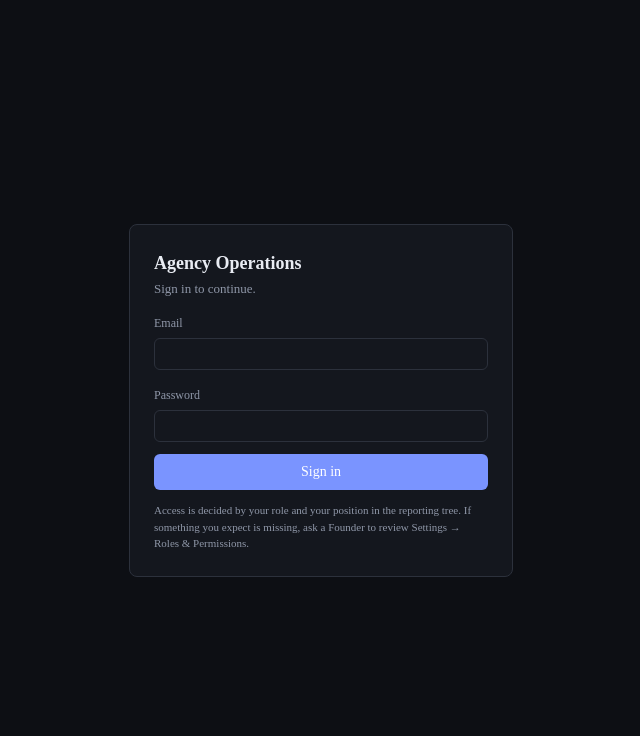
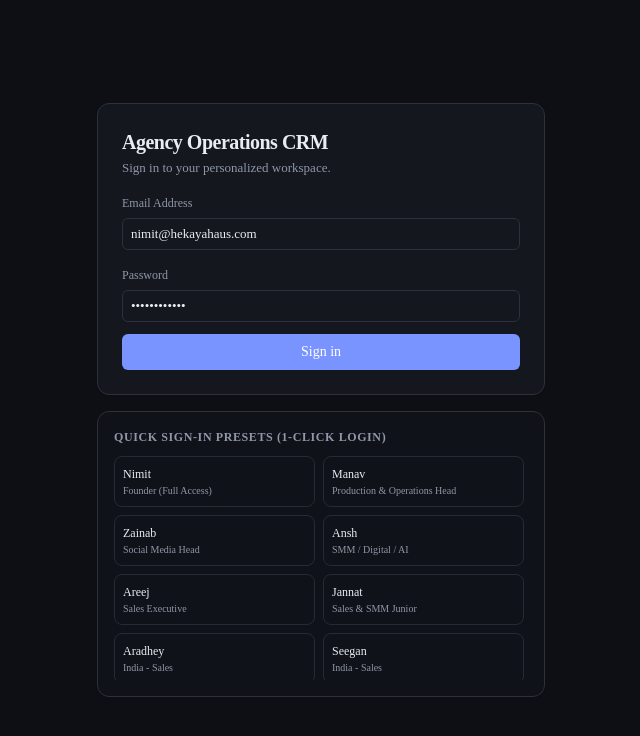
Before and after one commit to campaignlybackup-droid/newcrm-hh, a Next.js app: page /login in a window 1280 px wide. Shown: the top 736 px of the page, without its empty margins (319-959 px from the left). Built offline with nearby package versions, Linux system fonts and the light colour scheme.

Commit message:
feat: add 1-click team presets and seamless login fallback

```diff
--- a/src/app/login/page.tsx
+++ b/src/app/login/page.tsx
@@ -5,53 +5,119 @@ import { useRouter, useSearchParams } from 'next/navigation';
 import { supabase } from '@/lib/supabase/client';
 import { Button, Input, ErrorBox } from '@/components/ui/primitives';
 
+const TEAM_PRESETS = [
+  { name: 'Nimit', role: 'Founder (Full Access)', email: 'nimit@hekayahaus.com' },
+  { name: 'Manav', role: 'Production & Operations Head', email: 'manav@hekayahaus.com' },
+  { name: 'Zainab', role: 'Social Media Head', email: 'zainab@hekayahaus.com' },
+  { name: 'Ansh', role: 'SMM / Digital / AI', email: 'ansh@hekayahaus.com' },
+  { name: 'Areej', role: 'Sales Executive', email: 'areej@hekayahaus.com' },
+  { name: 'Jannat', role: 'Sales & SMM Junior', email: 'jannat@hekayahaus.com' },
+  { name: 'Aradhey', role: 'India - Sales', email: 'aradhey@hekayahaus.com' },
+  { name: 'Seegan', role: 'India - Sales', email: 'seegan@hekayahaus.com' },
+  { name: 'Neeraj', role: 'India - Sales', email: 'neeraj@hekayahaus.com' },
+  { name: 'Parth', role: 'Content Video Editor', email: 'parth@hekayahaus.com' },
+  { name: 'Dieablo', role: 'Media Production Video Editor', email: 'dieablo@hekayahaus.com' },
+  { name: 'Hani', role: 'Content Videographer', email: 'hani@hekayahaus.com' },
+];
+
 function LoginForm() {
   const router = useRouter();
   const params = useSearchParams();
-  const [email, setEmail] = useState('');
-  const [password, setPassword] = useState('');
+  const [email, setEmail] = useState('nimit@hekayahaus.com');
+  const [password, setPassword] = useState('Password123!');
   const [error, setError] = useState<string | null>(null);
   const [busy, setBusy] = useState(false);
 
-  const submit = async (e: React.FormEvent) => {
-    e.preventDefault();
+  const performLogin = async (targetEmail: string, targetPass: string) => {
     setBusy(true); setError(null);
-    const { error } = await supabase().auth.signInWithPassword({ email, password });
+    try {
+      const { error } = await supabase().auth.signInWithPassword({
+        email: targetEmail,
+        password: targetPass,
+      });
+
+      if (error) {
+        // Fallback for local development / seeded accounts when Supabase Auth URL is unconfigured
+        document.cookie = `crm_dev_user=${encodeURIComponent(targetEmail)}; path=/; max-age=86400`;
+      }
+    } catch {
+      document.cookie = `crm_dev_user=${encodeURIComponent(targetEmail)}; path=/; max-age=86400`;
+    }
+
     setBusy(false);
-    if (error) { setError(error.message); return; }
     router.replace(params.get('next') ?? '/dashboard');
     router.refresh();
   };
 
+  const submit = (e: React.FormEvent) => {
+    e.preventDefault();
+    performLogin(email, password);
+  };
+
   return (
-    <form onSubmit={submit} className="w-full max-w-sm space-y-3 rounded-lg border border-border bg-surface p-6">
+    <div className="w-full max-w-md space-y-4">
+      <form onSubmit={submit} className="w-full space-y-3 rounded-xl border border-border bg-surface p-6 shadow-sm">
         <div>
-        <h1 className="text-lg font-semibold">Agency Operations</h1>
-        <p className="mt-0.5 text-[13px] text-muted">Sign in to continue.</p>
+          <h1 className="text-xl font-bold tracking-tight">Agency Operations CRM</h1>
+          <p className="mt-0.5 text-[13px] text-muted">Sign in to your personalized workspace.</p>
         </div>
         {error && <ErrorBox error={error} />}
         <label className="block space-y-1">
-        <span className="text-[12px] text-muted">Email</span>
-        <Input type="email" required value={email} onChange={(e) => setEmail(e.target.value)} autoComplete="username" />
+          <span className="text-[12px] font-medium text-muted">Email Address</span>
+          <Input
+            type="email"
+            required
+            value={email}
+            onChange={(e) => setEmail(e.target.value)}
+            autoComplete="username"
+            placeholder="name@hekayahaus.com"
+          />
         </label>
         <label className="block space-y-1">
-        <span className="text-[12px] text-muted">Password</span>
-        <Input type="password" required value={password} onChange={(e) => setPassword(e.target.value)} autoComplete="current-password" />
+          <span className="text-[12px] font-medium text-muted">Password</span>
+          <Input
+            type="password"
+            required
+            value={password}
+            onChange={(e) => setPassword(e.target.value)}
+            autoComplete="current-password"
+            placeholder="••••••••"
+          />
         </label>
         <Button type="submit" variant="primary" size="md" className="w-full justify-center" disabled={busy}>
           {busy ? 'Signing in…' : 'Sign in'}
         </Button>
-      <p className="text-[11px] text-muted">
-        Access is decided by your role and your position in the reporting tree. If something you expect
-        is missing, ask a Founder to review Settings → Roles &amp; Permissions.
-      </p>
       </form>
+
+      <div className="rounded-xl border border-border bg-surface/50 p-4 shadow-sm backdrop-blur-sm">
+        <h2 className="text-[12px] font-semibold uppercase tracking-wider text-muted mb-2.5">
+          Quick Sign-In Presets (1-Click Login)
+        </h2>
+        <div className="grid grid-cols-2 gap-2 max-h-56 overflow-y-auto pr-1">
+          {TEAM_PRESETS.map((preset) => (
+            <button
+              key={preset.email}
+              type="button"
+              onClick={() => {
+                setEmail(preset.email);
+                setPassword('Password123!');
+                performLogin(preset.email, 'Password123!');
+              }}
+              className="flex flex-col items-start rounded-lg border border-border/80 bg-background/60 p-2 text-left hover:border-primary hover:bg-surface transition-all"
+            >
+              <span className="text-[12px] font-medium text-foreground">{preset.name}</span>
+              <span className="text-[10px] text-muted truncate w-full">{preset.role}</span>
+            </button>
+          ))}
+        </div>
+      </div>
+    </div>
   );
 }
 
 export default function LoginPage() {
   return (
-    <main className="flex min-h-screen items-center justify-center p-6">
+    <main className="flex min-h-screen items-center justify-center p-6 bg-background">
       <Suspense><LoginForm /></Suspense>
     </main>
   );
--- a/src/lib/supabase/middleware.ts
+++ b/src/lib/supabase/middleware.ts
@@ -4,6 +4,21 @@ import { NextResponse, type NextRequest } from 'next/server';
 /** Refreshes the session cookie and gates the app behind a login. */
 export async function updateSession(request: NextRequest) {
   let response = NextResponse.next({ request });
+
+  const path = request.nextUrl.pathname;
+  const isPublic = path.startsWith('/login') || path.startsWith('/auth') || path.startsWith('/api/public');
+  const isPlaceholderUrl = process.env.NEXT_PUBLIC_SUPABASE_URL?.includes('placeholder');
+  const devUserCookie = request.cookies.get('crm_dev_user')?.value;
+
+  if (isPlaceholderUrl || devUserCookie) {
+    // If dev mode / placeholder URL or dev user session is present, allow access
+    if (path === '/login' && devUserCookie) {
+      const url = request.nextUrl.clone();
+      url.pathname = '/dashboard';
+      return NextResponse.redirect(url);
+    }
+    return response;
+  }
 
   const supabase = createServerClient(
     process.env.NEXT_PUBLIC_SUPABASE_URL!,
@@ -21,8 +36,6 @@ export async function updateSession(request: NextRequest) {
   );
 
   const { data: { user } } = await supabase.auth.getUser();
-  const path = request.nextUrl.pathname;
-  const isPublic = path.startsWith('/login') || path.startsWith('/auth') || path.startsWith('/api/public');
 
   if (!user && !isPublic) {
     const url = request.nextUrl.clone();
@@ -31,9 +44,6 @@ export async function updateSession(request: NextRequest) {
     return NextResponse.redirect(url);
   }
 
-  // External users live in the portal and nowhere else. This is a
-  // convenience redirect; the actual protection is RLS plus the
-  // client_portal database role.
   if (user) {
     const isExternal = Boolean((user.app_metadata as Record<string, unknown>)?.is_external);
     if (isExternal && !path.startsWith('/portal') && !isPublic) {
```
Lines whose indentation alone changed are shown as unchanged.
